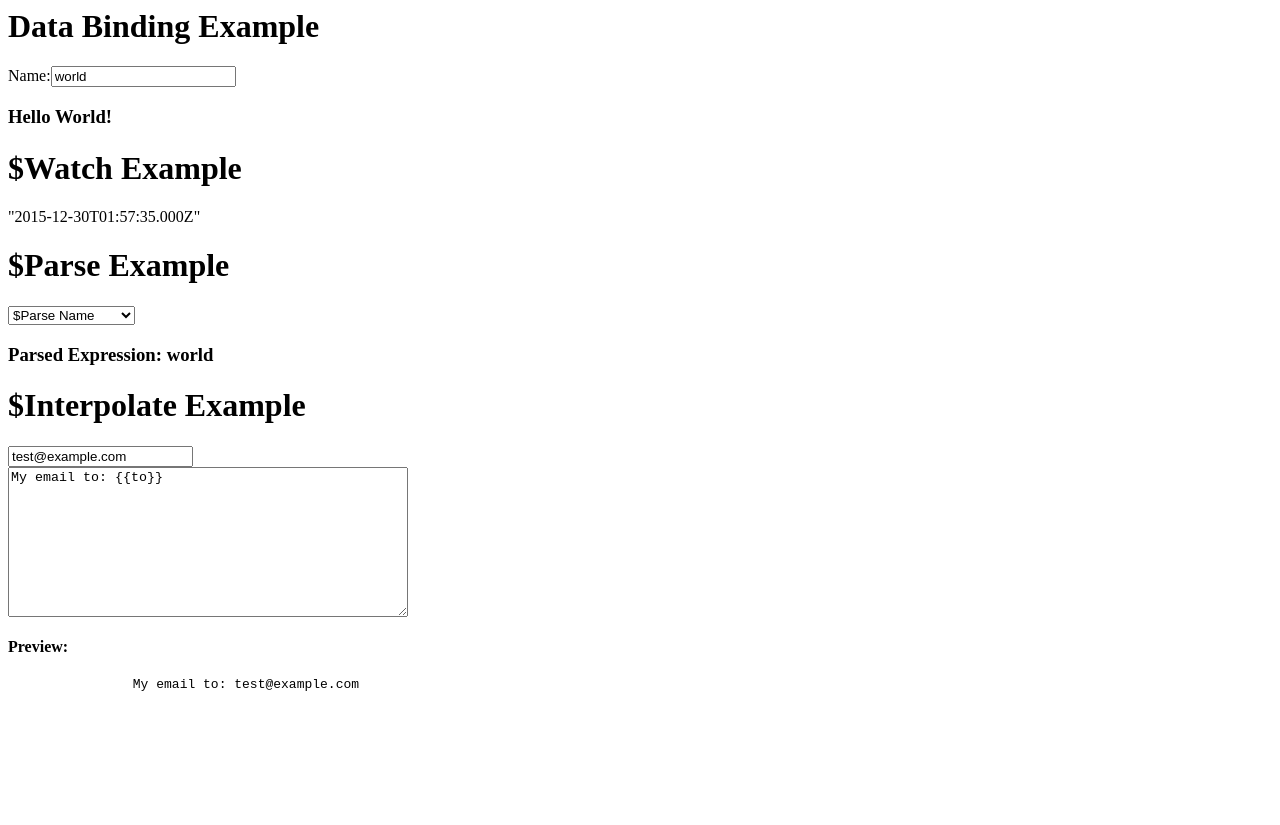
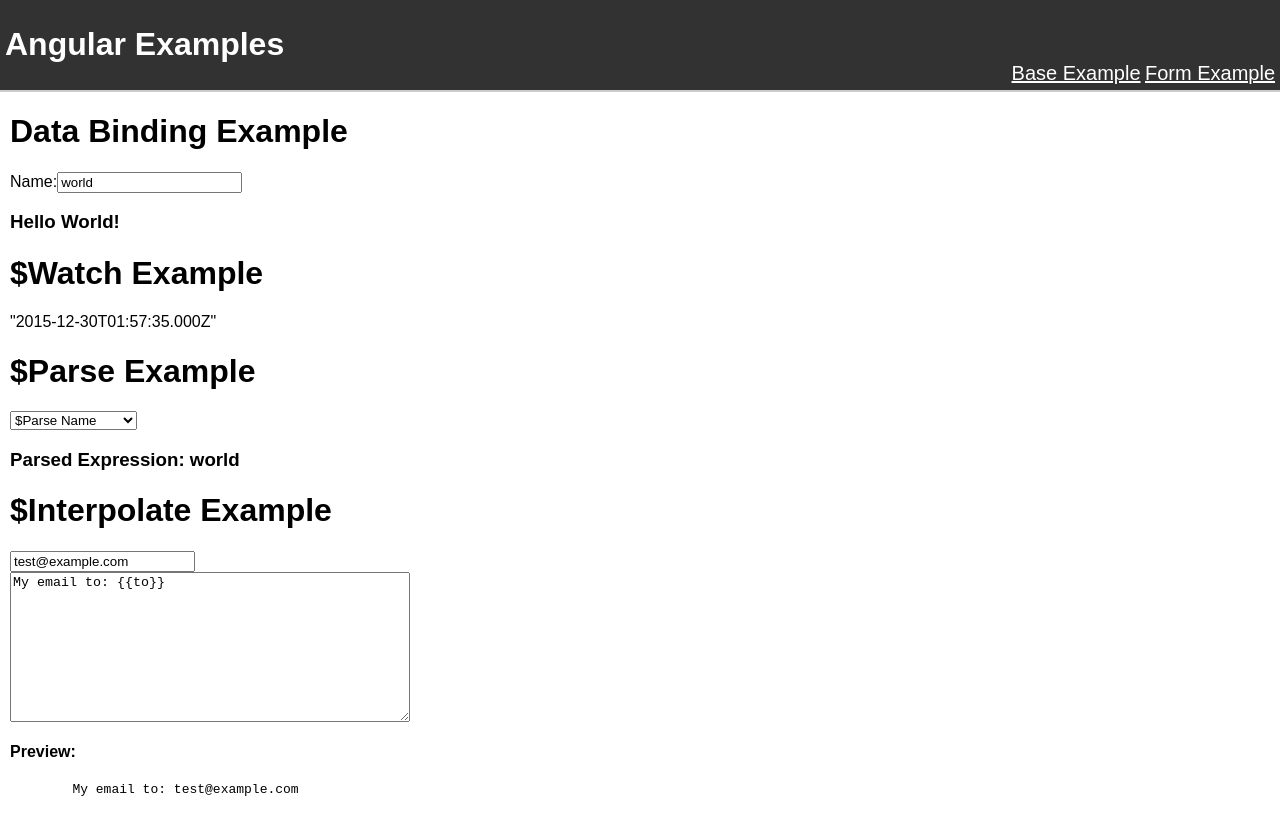
Before and after one commit to emuls/ng-example-1, a website: page src/www/index.html at #/example in a window 1280 px wide. Before the commit the page ends 800 px from the top, so only its background shows below. Drawn offline with nearby package versions, Linux system fonts and the light colour scheme; some packages are replaced by stand-ins of ours.

Commit message:
adding routes, simple nav, and some css rules to pretty up the base template (slightly)

```diff
--- /dev/null
+++ b/src/www/example.view.html
@@ -0,0 +1,27 @@
+<div id="exampleView">
+    <h1>Data Binding Example</h1>
+    Name:<input type="text" ng-model="name" />
+    <h3>Hello {{name | capitalize}}!</h3>
+
+    <h1>$Watch Example</h1>
+    <p>
+        {{clock.now}}
+    </p>
+
+    <h1>$Parse Example</h1>
+    <select ng-model="expression.selected" ng-options="option.name for option in expression.options track by option.id">
+    </select>
+    <h3>Parsed Expression: {{parsedExpression}}</h3>
+
+    <h1>$Interpolate Example</h1>
+    <div>
+        <input type="email" ng-model="email.to" />
+    </div>
+    <div>
+        <textarea ng-model="email.body" style="width:400px;height:150px;" ></textarea>
+    </div>
+    <h4>Preview:</h4>
+    <pre>
+        {{email.previewText}}
+    </pre>
+</div>
--- a/src/www/index.html
+++ b/src/www/index.html
@@ -1,38 +1,25 @@
 <html ng-app="exampleApp">
     <head>
+        <link rel="stylesheet" type="text/css" href="stylesheets/style.css" />
         <script src="https://ajax.googleapis.com/ajax/libs/angularjs/1.4.8/angular.min.js"></script>
+        <script src="//ajax.googleapis.com/ajax/libs/angularjs/1.4.8/angular-route.js"></script>
         <script src="scripts/app.js"></script>
         <script src="scripts/controllers.js"></script>
         <script src="scripts/services.js"></script>
         <script src="scripts/filters.js"></script>
     </head>
     <body>
-        <div ng-controller="ExampleController">
-            <h1>Data Binding Example</h1>
-            Name:<input type="text" ng-model="name" />
-            <h3>Hello {{name | capitalize}}!</h3>
+        <div id="appContainer">
+            <div id="appHeader">
+                <h1>Angular Examples</h1>
+                <div id="nav">
+                    <a href="/#/example">Base Example</a>
+                    <a href="/#/formexample">Form Example</a>
+                </div>
+            </div>
+            <div id="mainView" ng-view>
 
-            <h1>$Watch Example</h1>
-            <p>
-                {{clock.now}}
-            </p>
-
-            <h1>$Parse Example</h1>
-            <select ng-model="expression.selected" ng-options="option.name for option in expression.options track by option.id">
-            </select>
-            <h3>Parsed Expression: {{parsedExpression}}</h3>
-
-            <h1>$Interpolate Example</h1>
-            <div>
-                <input type="email" ng-model="email.to" />
             </div>
-            <div>
-                <textarea ng-model="email.body" style="width:400px;height:150px;" ></textarea>
-            </div>
-            <h4>Preview:</h4>
-            <pre>
-                {{email.previewText}}
-            </pre>
         </div>
     </body>
 </html>
--- a/src/www/scripts/app.js
+++ b/src/www/scripts/app.js
@@ -1 +1,18 @@
-angular.module('exampleApp', ['services']);
+angular.module('exampleApp', ['ngRoute','services']);
+
+angular.module('exampleApp').config(function($routeProvider) {
+    $routeProvider
+        .when('/example', {
+            templateUrl: 'example.view.html',
+            controller: 'ExampleController',
+            resolve: {
+
+            }
+        })
+        .when('/formexample', {
+            templateUrl: 'exampleform.view.html',
+            controller: 'ExampleFormController'
+        }).otherwise({
+            redirectTo: '/example'
+        })
+});
--- a/src/www/scripts/controllers.js
+++ b/src/www/scripts/controllers.js
@@ -36,3 +36,7 @@
     updateClock();
     evaluateExpression($scope.expression.selected.value, $scope);
 });
+
+angular.module('exampleApp').controller('ExampleFormController', function($scope){
+   $scope.exampleform = 'Example Form';
+});
--- /dev/null
+++ b/src/www/stylesheets/style.css
@@ -0,0 +1,41 @@
+body{
+    margin:0;
+    font-family:Arial, Verdana, Times;
+}
+
+#appContainer{
+    margin:0;
+}
+
+#appHeader{
+    position:relative;
+    padding:5px;
+    background:#323232;
+    color:#fff;
+    border-bottom:2px solid #cccccc;
+}
+
+#nav{
+    position:absolute;
+    right:5px;
+    bottom:5px;
+}
+
+#nav a{
+    color:#ffffff;
+    font-size: 1.25em;
+}
+
+#nav a:visited{
+    color:#ffffff;
+    text-decoration:none;
+}
+
+#appContainer>h1{
+    float:left;
+}
+
+#appContainer>#mainView{
+    clear:both;
+    margin:10px;
+}
```
Also changed, not shown: src/www/exampleform.view.html (added, +3 -0 lines).
